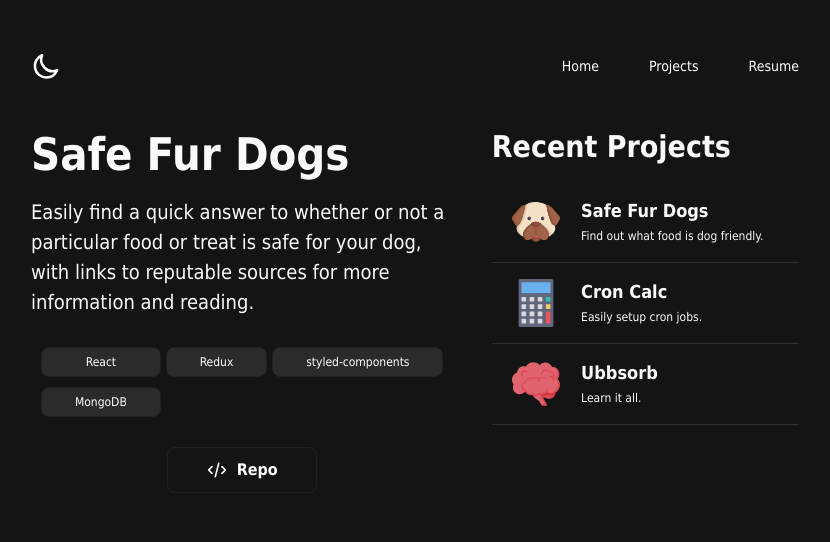
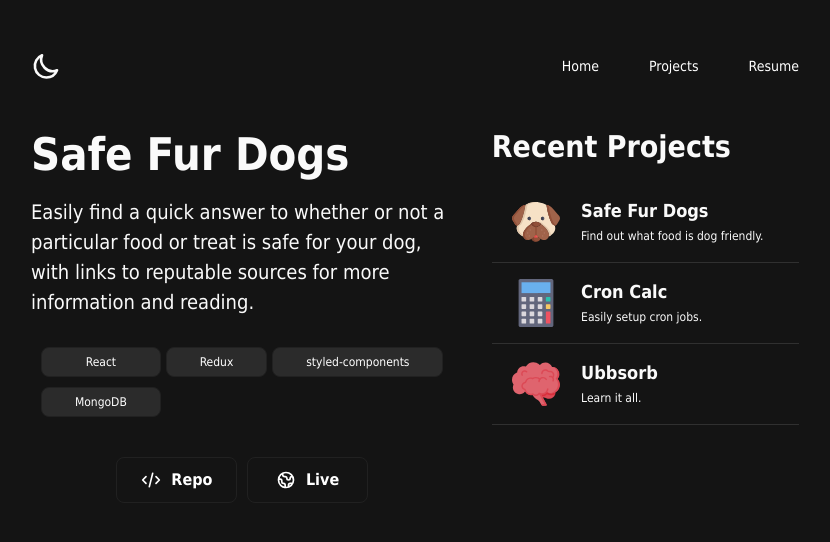
Before and after one commit to alex-lc/portfolio-next, a Next.js app: page /projects in a window 1280 px wide. Shown: the top 542 px of the page, without its empty margins (225-1055 px from the left). Built offline with nearby package versions, Linux system fonts and the light colour scheme.

Commit message:
Need to figure out how to lay info link buttons in grid better

```diff
--- a/components/projects/project-detail.js
+++ b/components/projects/project-detail.js
@@ -11,12 +11,25 @@ function ProjectDetail({ selected }) {
             <StackGrid>
                 {selected.stack.map(item => <TechStackItem key={item} item={item} />)}
             </StackGrid>
+
+            <InfoGrid>
+                {/* project has a github repo */}
                 {selected.github !== undefined && <InfoLinks><InfoButton className="infoButton">
                     <svg xmlns="http://www.w3.org/2000/svg" height="20" width="20" fill="none" viewBox="0 0 24 24" stroke="currentColor">
                         <path stroke-linecap="round" stroke-linejoin="round" stroke-width="2" d="M10 20l4-16m4 4l4 4-4 4M6 16l-4-4 4-4" />
                     </svg>
                     <a target="_blank" href={selected.github} rel="noopener noreferrer">&nbsp; Repo</a>
                 </InfoButton></InfoLinks>}
+
+                {/* project has a live deployment */}
+                {selected.deploy !== undefined && <InfoLinks><InfoButton className="infoButton">
+                    <svg xmlns="http://www.w3.org/2000/svg" height="20" width="20" fill="none" viewBox="0 0 24 24" stroke="currentColor">
+                        <path stroke-linecap="round" stroke-linejoin="round" stroke-width="2" d="M3.055 11H5a2 2 0 012 2v1a2 2 0 002 2 2 2 0 012 2v2.945M8 3.935V5.5A2.5 2.5 0 0010.5 8h.5a2 2 0 012 2 2 2 0 104 0 2 2 0 012-2h1.064M15 20.488V18a2 2 0 012-2h3.064M21 12a9 9 0 11-18 0 9 9 0 0118 0z" />
+                    </svg>
+                    <a target="_blank" href={selected.deploy} rel="noopener noreferrer">&nbsp; Live</a>
+                </InfoButton></InfoLinks>}
+            </InfoGrid>
+
         </ProjectView>
     )
 }
@@ -49,6 +62,18 @@ const StackGrid = styled.div`
     row-gap: 10px;
 `
 
+const InfoGrid = styled.div`
+    padding: 1rem;
+    width: 100%;
+    display: grid;
+    grid-template-columns: 30% 30%;
+    column-gap: 10px;
+    row-gap: 10px;
+    justify-content: center;
+    justify-items: center;
+    align-items: center;
+`
+
 const InfoLinks = styled.div`
     width: 100%;
     margin-top: 2rem;
--- a/pages/projects/index.js
+++ b/pages/projects/index.js
@@ -17,7 +17,8 @@ function ProjectsPage() {
             description: 'Easily find a quick answer to whether or not a particular food or treat is safe for your dog, with links to reputable sources for more information and reading.',
             image: '/icons/dog.svg',
             stack: ["React", "Redux", "styled-components", "MongoDB"],
-            github: 'https://github.com/sq-int/safe-fur-dogs'
+            github: 'https://github.com/sq-int/safe-fur-dogs',
+            deploy: 'https://safefurdogs.com'
         },
         {
             id: 2,
```
Lines whose indentation alone changed are shown as unchanged.
